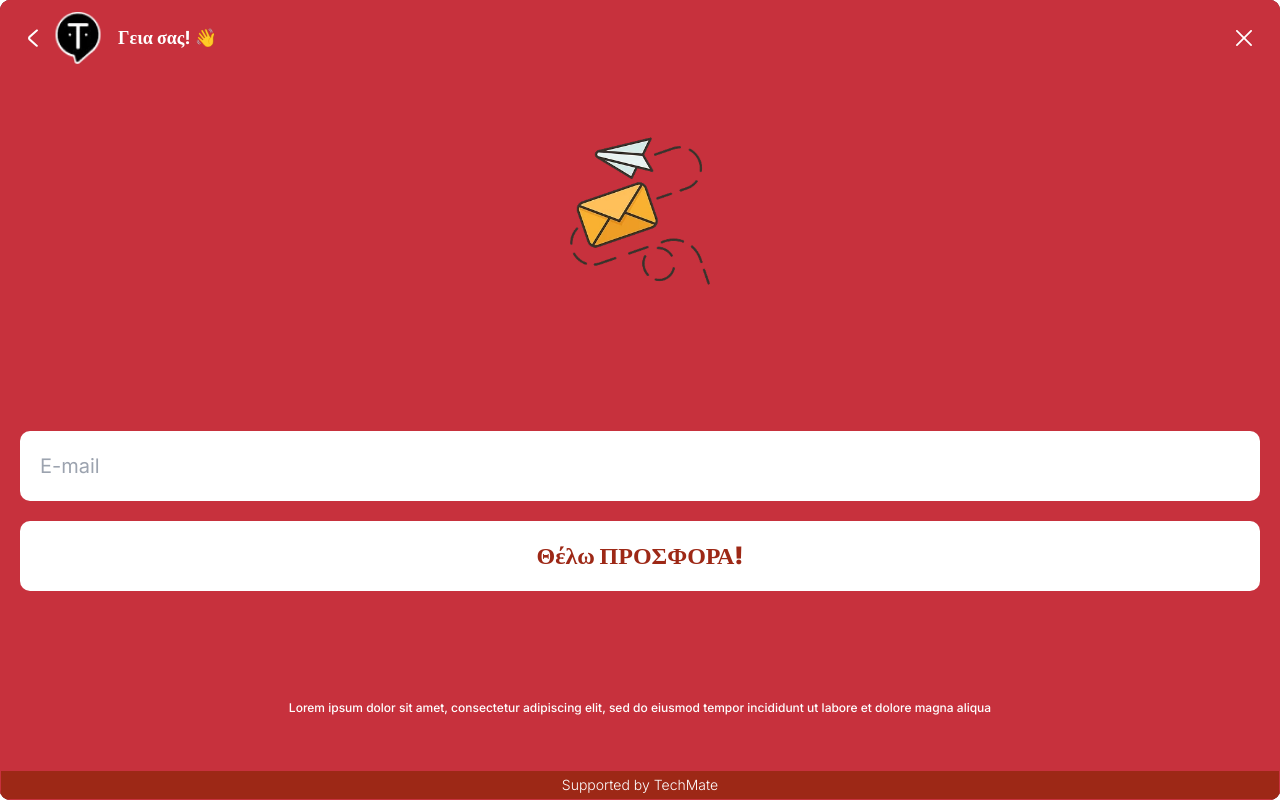
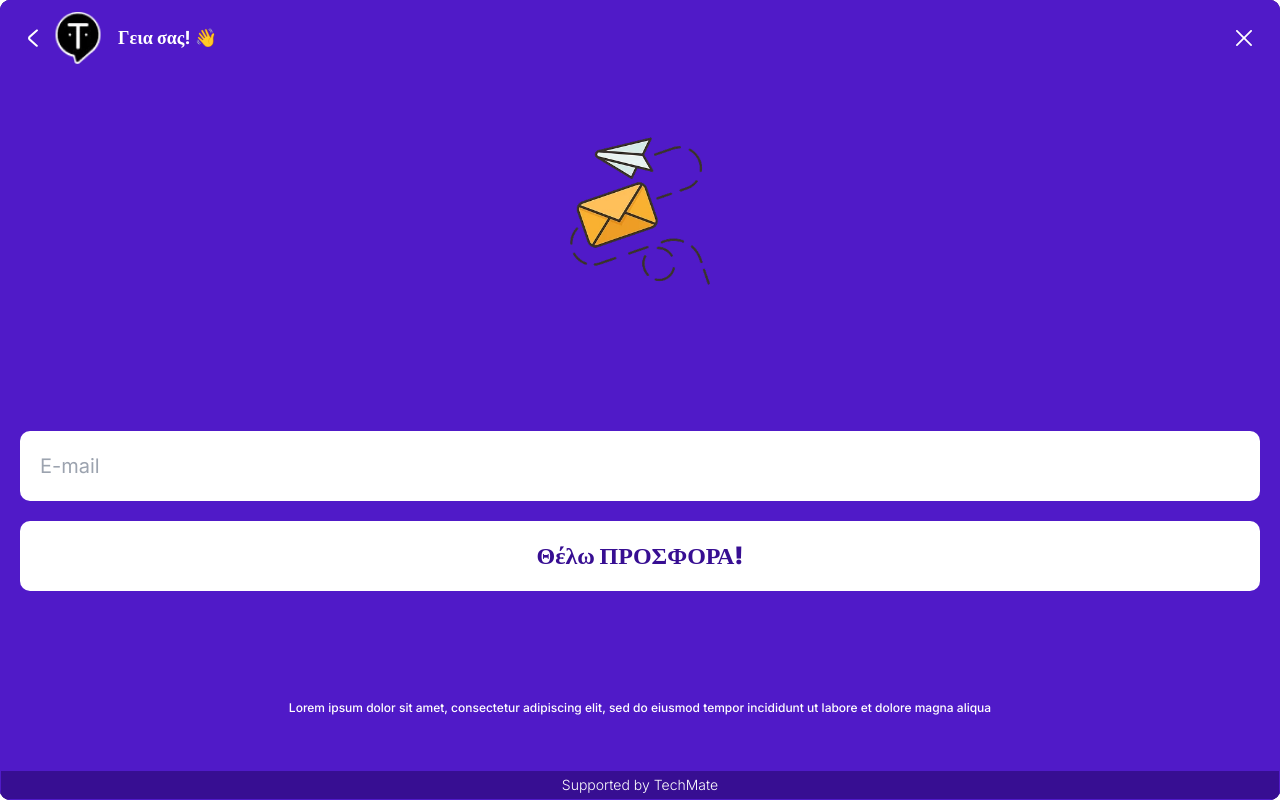
Before and after one commit to ChristosBaztekas/TechMate-Widget, a React (Vite) app: page /email-form2 in a window 1280 px wide. Built offline with nearby package versions, Linux system fonts and the light colour scheme.

Commit message:
Lazy Loading

```diff
--- a/src/components/EmailLayout.jsx
+++ b/src/components/EmailLayout.jsx
@@ -34,7 +34,7 @@ export const EmailLayout = ({ icon }) => {
         <Header />
 
         <main className="flex flex-col justify-around items-center overflow-scroll h-full text-lightColor mx-5">
-          <img src={icon} alt="email" className="vsm:w-40" />
+          <img src={icon} alt="email" className="vsm:w-40" loading="lazy" />
           <div className="w-full mt-8">
             <input
               placeholder="E-mail"
--- a/src/components/Header.jsx
+++ b/src/components/Header.jsx
@@ -25,7 +25,7 @@ const Header = () => {
         <img
           src={Logo}
           alt="logo"
-          className="w-[73px] vsm:w-20 hover:cursor-pointer hover:scale-95 transition-all duration-300"
+          className="w-[73px] vsm:w-20 hover:cursor-pointer hover:scale-95 transition-all duration-300" loading="lazy"
           onClick={() => {
             dispatch(setChatState(false));
             navigate("/first");
--- a/src/components/PhoneLayout.jsx
+++ b/src/components/PhoneLayout.jsx
@@ -36,7 +36,7 @@ export const PhoneLayout = ({ icon }) => {
         <Header />
 
         <main className="flex flex-col justify-around  overflow-scroll items-center h-full text-lightColor mx-5">
-          <img src={icon} alt="phone" className="vsm:w-40" />
+          <img src={icon} alt="phone" className="vsm:w-40" loading="lazy" />
           <div className="w-full">
             <input
               placeholder="Ονοματεπώνυμο"
--- a/src/components/Response.jsx
+++ b/src/components/Response.jsx
@@ -9,7 +9,7 @@ const Response = ({ text }) => {
     <div className="flex justify-start items-start gap-2 sm:gap-4 animate-fadeIn">
       {/* Logo Container */}
       <div className="flex justify-center items-center flex-shrink-0 w-12 h-12 mt-2 bg-lightColor rounded-full text-sm font-light overflow-hidden">
-        <img src={ChatLogo} alt="Chatbot Logo" />
+        <img src={ChatLogo} alt="Chatbot Logo" loading="lazy" />
       </div>
       {/* Chat Message */}
       <div className="w-fit bg-lightColor text-darkColor font-light p-4 rounded-rad">
--- a/src/pages/MainPage.jsx
+++ b/src/pages/MainPage.jsx
@@ -55,7 +55,7 @@ export const MainPage = () => {
             <img
               src={Logo}
               alt="logo"
-              className="absolute -top-1 -left-7 w-16"
+                className="absolute -top-1 -left-7 w-16" loading="lazy"
             />
           </button>
         </>
--- a/src/pages/StartPage.jsx
+++ b/src/pages/StartPage.jsx
@@ -85,9 +85,7 @@ export const StartPage = () => {
             <Icons.ArrowIcon />
           </button>
           <img
-            src={Logo}
-            alt="logo"
-            className="w-16 vsm:w-auto"
+            src={Logo} alt="logo" className="w-16 vsm:w-auto" loading="lazy"
             onClick={() => {
               navigate("/first");
             }}
--- a/src/pages/SubmitPage.jsx
+++ b/src/pages/SubmitPage.jsx
@@ -19,7 +19,7 @@ export const SubmitPage = () => {
         <Header />
 
         <main className="flex flex-col justify-around items-center h-full text-lightColor mx-6 vsm:mx-5">
-          <img src={Icon} alt="Congratulations" className="bg-contain w-36" />
+          <img src={Icon} alt="Congratulations" className="bg-contain w-36" loading="lazy" />
           <p className="text-center font-bold text-3xl sm:text-4xl">
             Συγχαρητήρια!
           </p>
--- a/src/pages/WelcomePage.jsx
+++ b/src/pages/WelcomePage.jsx
@@ -21,7 +21,7 @@ export const WelcomePage = () => {
             <img
               src={Logo}
               alt="logo"
-              className="w-14 vsm:w-auto xl:w-20 my-5"
+              className="w-14 vsm:w-auto xl:w-20 my-5" loading="lazy"
               onClick={() => {
                 dispatch(setChatState(false));
                 navigate("/first");
--- a/tailwind.config.js
+++ b/tailwind.config.js
@@ -6,10 +6,10 @@ export default {
       colors: {
         darkColor: "#000000", // Default Dark Color
         lightColor: "#FFF", // Default Light Color
-        primaryColor: "#C7313D", // Change Chatbot Theme
-        hoverColor: "#E55640", // Change Chatbot Hover Theme
-        gradientColor: "#681017", // Change Chatbot Send Gradient Theme
-        footerColor: "#9D2816", // Change Footer Theme
+        primaryColor: "#501AC8", // Change Chatbot Theme
+        hoverColor: "#B366CF", // Change Chatbot Hover Theme
+        gradientColor: "#1C064C", // Change Chatbot Send Gradient Theme
+        footerColor: "#370E92", // Change Footer Theme
       },
       borderRadius: {
         rad: "10px",
```
